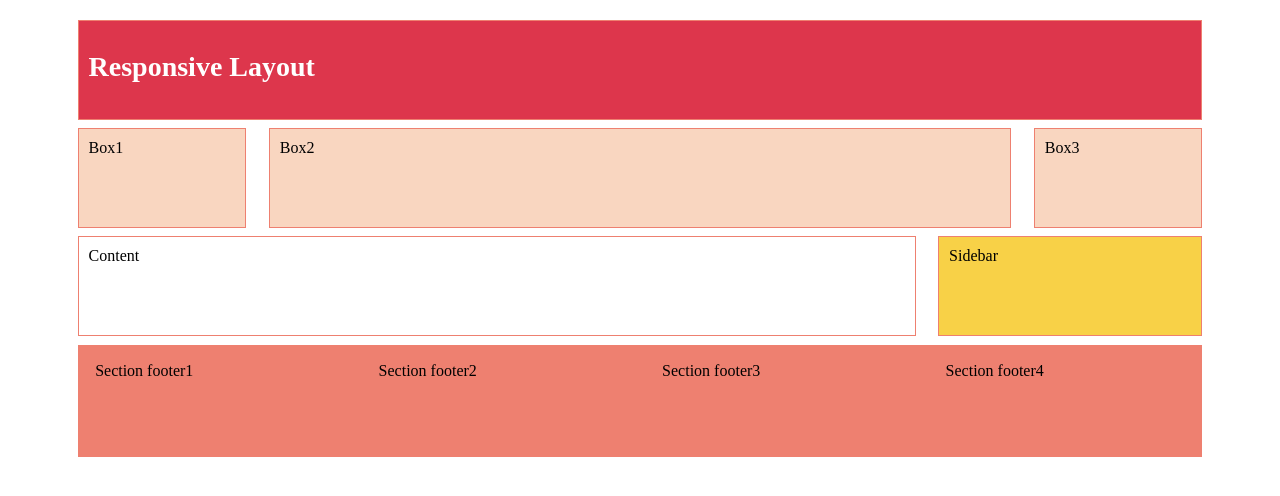
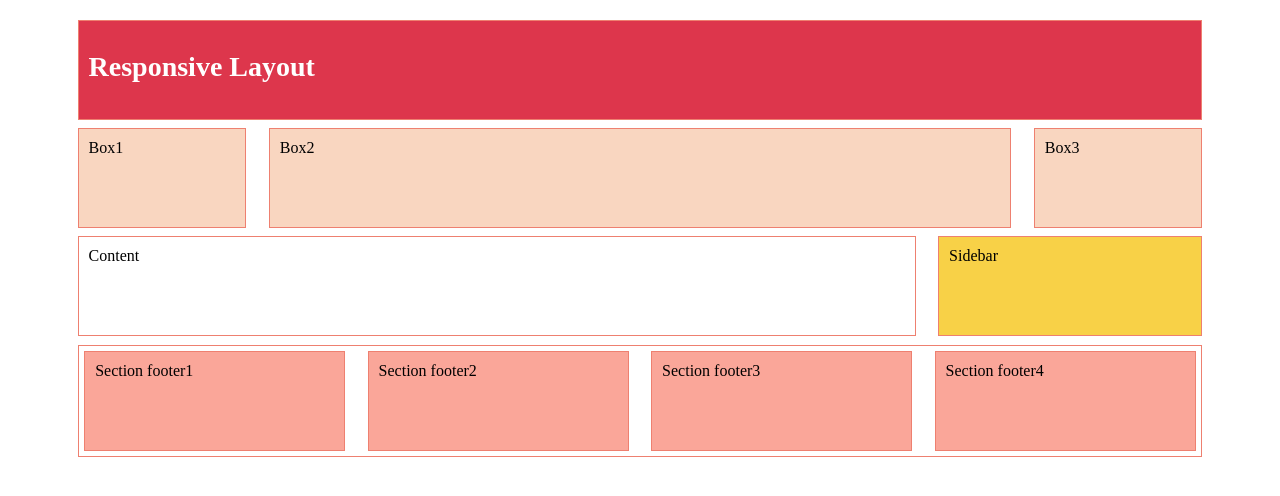
Before and after one commit to farangis-olund/cssgrids-template, a plain HTML site: page index.html in a window 1280 px wide. Drawn offline with Linux system fonts and the light colour scheme.

Commit message:
footer color

```diff
--- a/css/style.css
+++ b/css/style.css
@@ -55,6 +55,13 @@ body {
     background-color: #F9D6C0;
 }
 
+.footer1,
+.footer2,
+.footer3,
+.footer4 {
+    background-color: #faa699;
+}
+
 .footer {
     grid-template-columns: repeat(4, 1fr);
     grid-area: footer;
@@ -62,7 +69,6 @@ body {
     gap: 2%;
     padding: 0.5%;
     height: 112px;
-    background-color: #EE8070;
 }
 
 .container {
```
